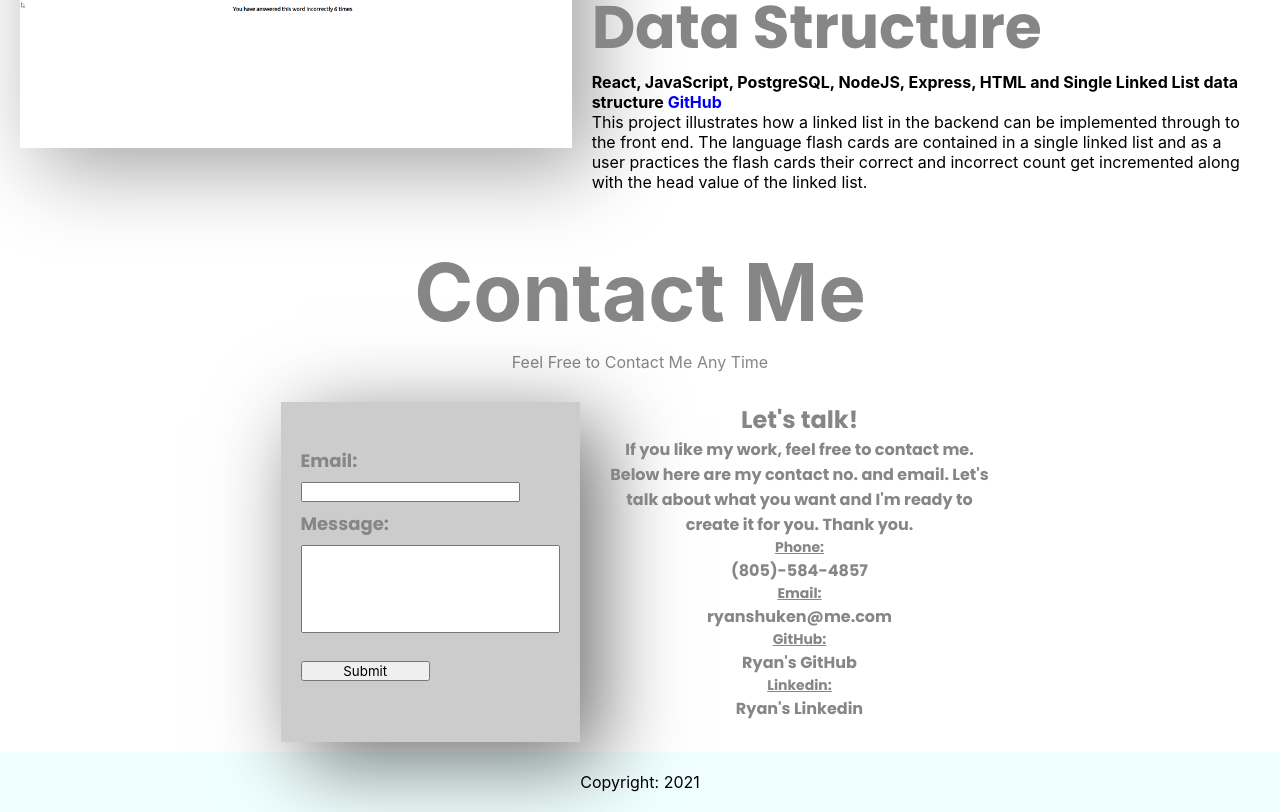
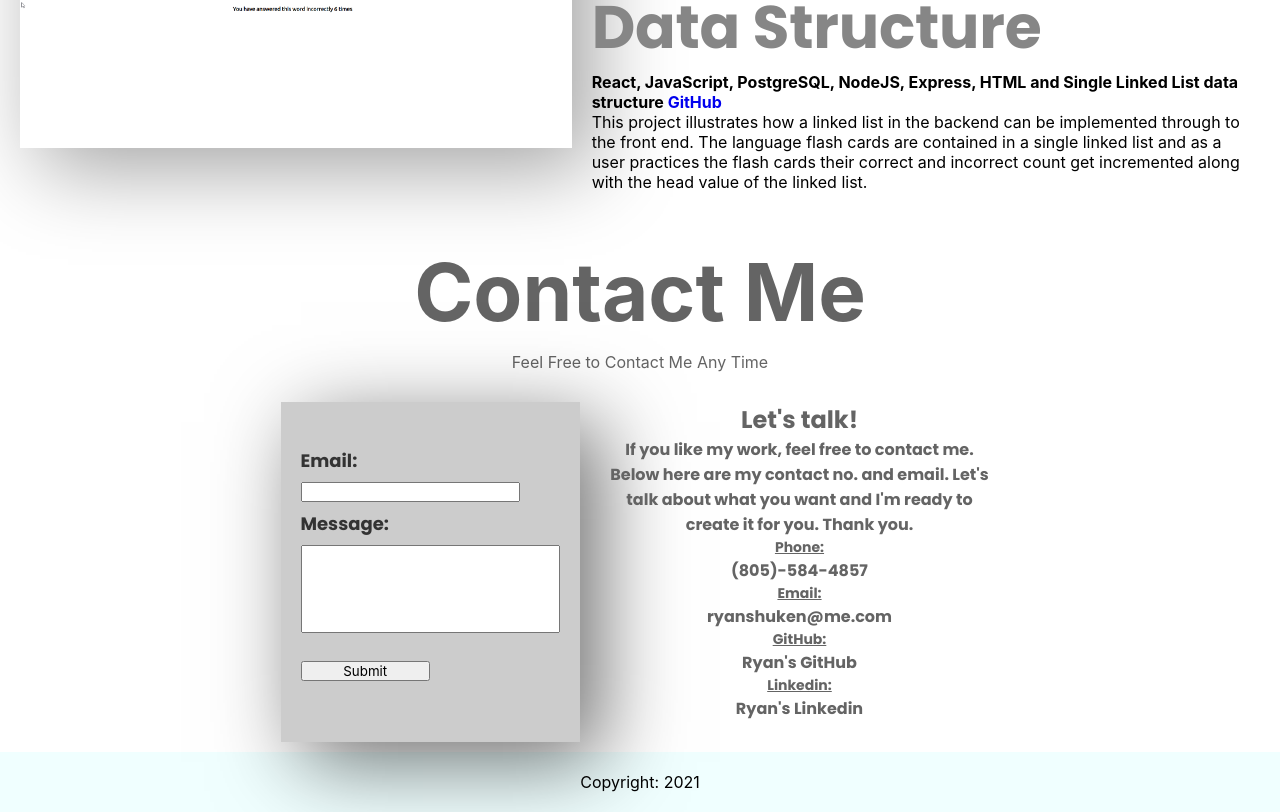
Before and after one commit to RShuken/ryan-portfolio, a React (Create React App) app: page / in a window 1280 px wide. Shown: the part 2929-3741 px from the top of the page. Built offline with nearby package versions, Linux system fonts and the light colour scheme; a web font is replaced by a local one.

Commit message:
contrast fixes

```diff
--- a/src/components/Contact/Contact.css
+++ b/src/components/Contact/Contact.css
@@ -6,7 +6,7 @@
 .contactTitle {
   font-family: 'Poppins';
   font-style: normal;
-  color: #868686;
+  color: #646464;
 }
 
 .contactTitle h1 {
@@ -34,14 +34,14 @@
   font-family: 'Poppins', sans-serif;
   font-style: normal;
   font-weight: bold;
-  color: #868686;
+  color: #646464;
   margin: 0 auto;
 }
 
 .contactInfoBox p {
   font-family: 'Poppins', sans-serif;
   font-style: normal;
-  color: #868686;
+  color: #646464;
   margin: 0 auto;
   text-align: center;
 }
@@ -54,7 +54,7 @@
   font-family: 'Poppins', sans-serif;
   font-style: bold;
   text-decoration: underline;
-  color: #868686;
+  color: #646464;
   margin: 0 auto;
   font-size: 14px;
   text-align: center;
--- a/src/components/Contact/Form/Form.css
+++ b/src/components/Contact/Form/Form.css
@@ -9,6 +9,7 @@
   display: flex;
   flex-direction: column;
   margin-top: 10%;
+  color: #444444;
 }
 
 .formBox h2 {
@@ -17,7 +18,7 @@
   font-weight: bold;
   font-size: 18px;
 
-  color: #868686;
+  color: #333333;
 }
 
 .formBox input {
@@ -35,12 +36,11 @@
   width: 50%;
 }
 
-
 @media (max-width: 768px) {
   .formBox {
     text-align: center;
   }
   .formBox button {
-  margin: 0 auto;
+    margin: 0 auto;
+  }
 }
-}
```
